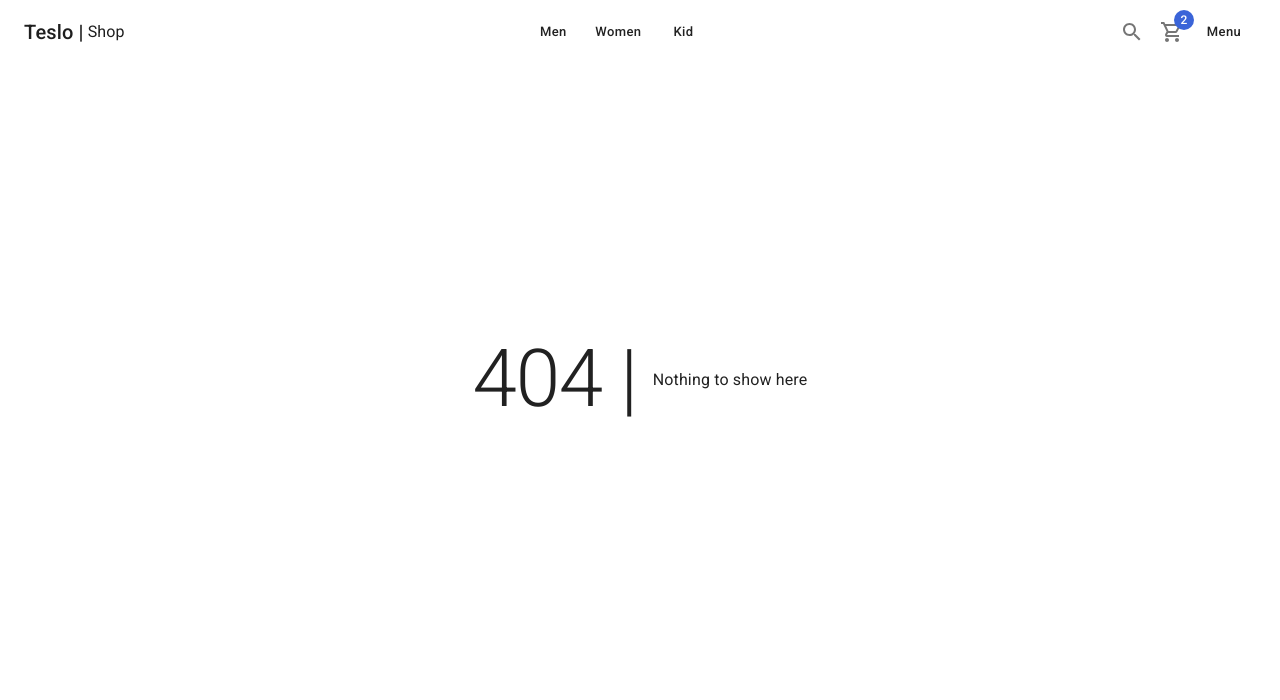
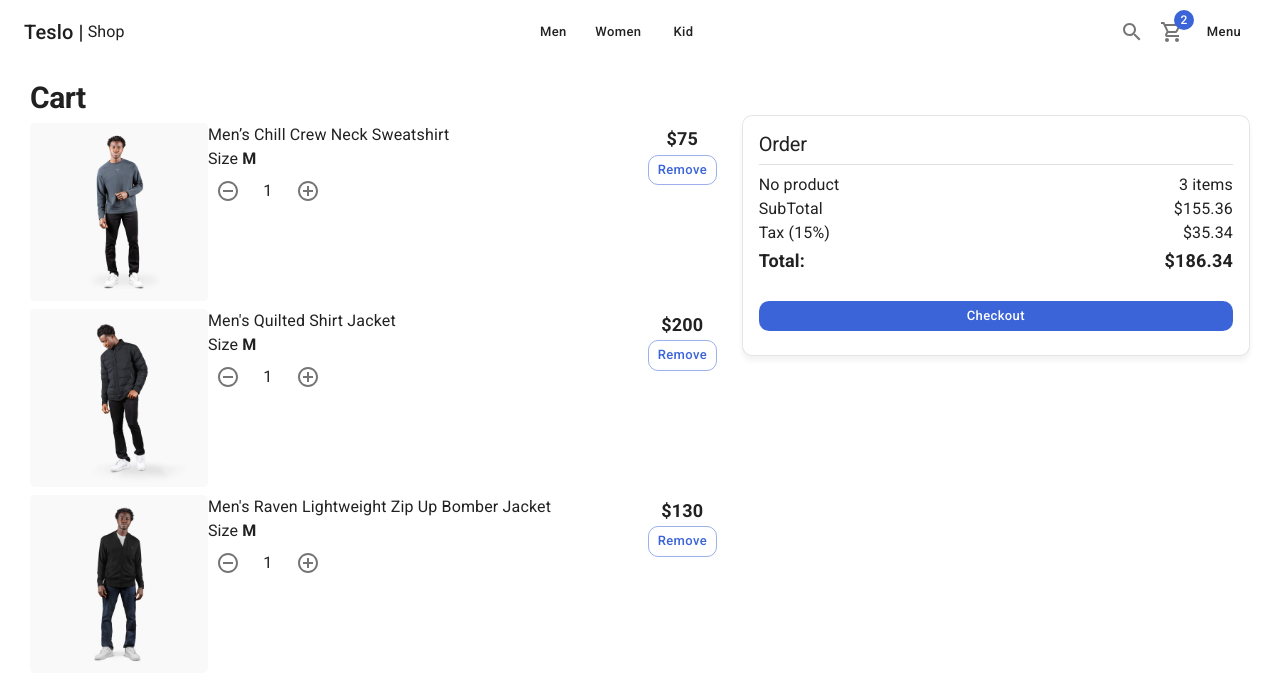
Before and after one commit to frgryr2001/Teslo-shop, a Next.js app: page /cart in a window 1280 px wide. Before the commit this address had no page. Shown: the top 700 px of the page. Built offline with nearby package versions, Linux system fonts and the light colour scheme.

Commit message:
Cart Page

```diff
--- /dev/null
+++ b/components/cart/CartList.tsx
@@ -0,0 +1,79 @@
+import {
+  Typography,
+  Grid,
+  Link,
+  CardActionArea,
+  CardMedia,
+  Box,
+  Button,
+} from "@mui/material";
+import NextLink from "next/link";
+import { ItemCounter } from "../ui";
+import { initialData } from "../../database/products";
+import { FC } from "react";
+
+const productsInCart = [
+  initialData.products[0],
+  initialData.products[1],
+  initialData.products[2],
+];
+
+interface Props {
+  editable?: boolean;
+}
+
+export const CartList: FC<Props> = ({ editable = false }) => {
+  return (
+    <>
+      {productsInCart.map((product) => {
+        return (
+          <Grid container key={product.slug} sx={{ mb: 1, mt: 1 }}>
+            <Grid item xs={3}>
+              <NextLink href={"/product/slug"} passHref legacyBehavior>
+                <Link>
+                  <CardActionArea>
+                    <CardMedia
+                      image={`products/${product.images[0]}`}
+                      component="img"
+                      sx={{
+                        borderRadius: "5px",
+                      }}
+                    />
+                  </CardActionArea>
+                </Link>
+              </NextLink>
+            </Grid>
+            <Grid item xs={7}>
+              <Box sx={{ display: "flex", flexDirection: "column" }}>
+                <Typography variant="body1">{product.title}</Typography>
+                <Typography variant="body1">
+                  Size <strong>M</strong>
+                </Typography>
+
+                {editable ? (
+                  <ItemCounter />
+                ) : (
+                  <Typography variant="h5">3 items</Typography>
+                )}
+              </Box>
+            </Grid>
+            <Grid
+              item
+              xs={2}
+              display="flex"
+              alignItems={"center"}
+              flexDirection="column"
+            >
+              <Typography variant="subtitle1">{`$${product.price}`}</Typography>
+              {editable && (
+                <Button variant="outlined" color="secondary">
+                  Remove
+                </Button>
+              )}
+            </Grid>
+          </Grid>
+        );
+      })}
+    </>
+  );
+};
--- /dev/null
+++ b/components/cart/OrderSummary.tsx
@@ -0,0 +1,35 @@
+import { Grid, Typography } from "@mui/material";
+
+export const OrderSummary = () => {
+  return (
+    <Grid container>
+      <Grid item xs={6}>
+        <Typography>No product</Typography>
+      </Grid>
+      <Grid item xs={6} display="flex" justifyContent="end">
+        <Typography>3 items </Typography>
+      </Grid>
+
+      <Grid item xs={6}>
+        <Typography>SubTotal</Typography>
+      </Grid>
+      <Grid item xs={6} display="flex" justifyContent="end">
+        <Typography>{`$${155.36}`}</Typography>
+      </Grid>
+
+      <Grid item xs={6}>
+        <Typography>Tax (15%)</Typography>
+      </Grid>
+      <Grid item xs={6} display="flex" justifyContent="end">
+        <Typography>{`$${35.34}`}</Typography>
+      </Grid>
+
+      <Grid item xs={6}>
+        <Typography variant="subtitle1">Total:</Typography>
+      </Grid>
+      <Grid item xs={6} display="flex" justifyContent="end">
+        <Typography variant="subtitle1">{`$${186.34}`}</Typography>
+      </Grid>
+    </Grid>
+  );
+};
--- /dev/null
+++ b/components/cart/index.ts
@@ -0,0 +1,2 @@
+export * from "./CartList";
+export * from "./OrderSummary";
--- a/components/layouts/ShopLayout.tsx
+++ b/components/layouts/ShopLayout.tsx
@@ -3,7 +3,7 @@ import React, { FC } from "react";
 import { Navbar, SideMenu } from "../ui";
 
 interface Props {
-  children: React.ReactNode;
+  children?: React.ReactNode;
   title: string;
   pageDescription: string;
   imageFullUrl?: string;
--- a/components/products/ProductSlideShow.tsx
+++ b/components/products/ProductSlideShow.tsx
@@ -16,7 +16,7 @@ export const ProductSlideShow: FC<Props> = ({ images }) => {
             <div
               style={{
                 backgroundImage: `url(${url})`,
-                backgroundSize: "contain",
+                backgroundSize: "cover",
                 backgroundRepeat: "no-repeat",
               }}
             ></div>
--- /dev/null
+++ b/pages/cart/index.tsx
@@ -0,0 +1,49 @@
+import {
+  Card,
+  CardContent,
+  Divider,
+  Grid,
+  Typography,
+  Box,
+  Button,
+} from "@mui/material";
+import React from "react";
+import { CartList, OrderSummary } from "../../components/cart";
+import { ShopLayout } from "../../components/layouts/ShopLayout";
+
+const CartPage = () => {
+  return (
+    <ShopLayout
+      title={"Cart - 3"}
+      pageDescription={"Shopping cart description of the store"}
+    >
+      <Typography variant="h1" component={"h1"}>
+        Cart
+      </Typography>
+
+      <Grid container>
+        <Grid item xs={12} sm={7}>
+          {/* CartList */}
+          <CartList editable />
+        </Grid>
+
+        <Grid item xs={12} sm={5}>
+          <Card className="summary-card">
+            <CardContent>
+              <Typography variant="h2">Order</Typography>
+              <Divider sx={{ my: 1 }} />
+              <OrderSummary />
+              <Box sx={{ mt: 3 }}>
+                <Button color="secondary" className="circular-btn" fullWidth>
+                  Checkout
+                </Button>
+              </Box>
+            </CardContent>
+          </Card>
+        </Grid>
+      </Grid>
+    </ShopLayout>
+  );
+};
+
+export default CartPage;
--- a/pages/product/slug.tsx
+++ b/pages/product/slug.tsx
@@ -26,7 +26,7 @@ const ProductPage = () => {
               <Typography variant="subtitle2">Quantity</Typography>
               <ItemCounter />
               <ProductSizes
-                selectedSize={product.sizes[0]}
+                // selectedSize={product.sizes[0]}
                 sizes={product.sizes}
               />
             </Box>
```
Also changed, not shown: components/products/ProductSizes.tsx (+6 -2 lines), pages/cart/empty.tsx (added, +28 -0 lines).
